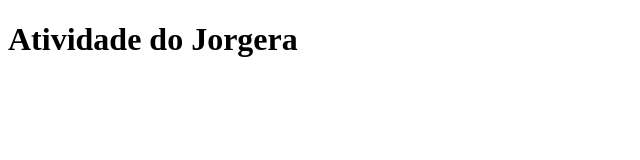
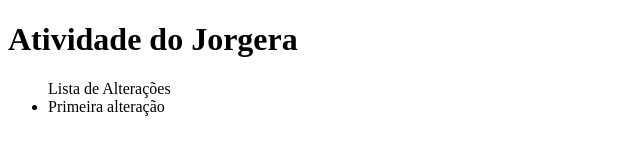
Before and after one commit to GabrielMMC/atv-2-git, a plain HTML site: page index.html in a window 1280 px wide. Shown: the whole page, without its empty margins (0-640 px from the left). Drawn offline with Linux system fonts and the light colour scheme.

Commit message:
Second Commit!

```diff
--- a/index.html
+++ b/index.html
@@ -8,5 +8,8 @@
 </head>
 <body>
     <h1>Atividade do Jorgera</h1>
+    <ul>Lista de Alterações
+        <li>Primeira alteração</li>
+    </ul>
 </body>
 </html>
```
